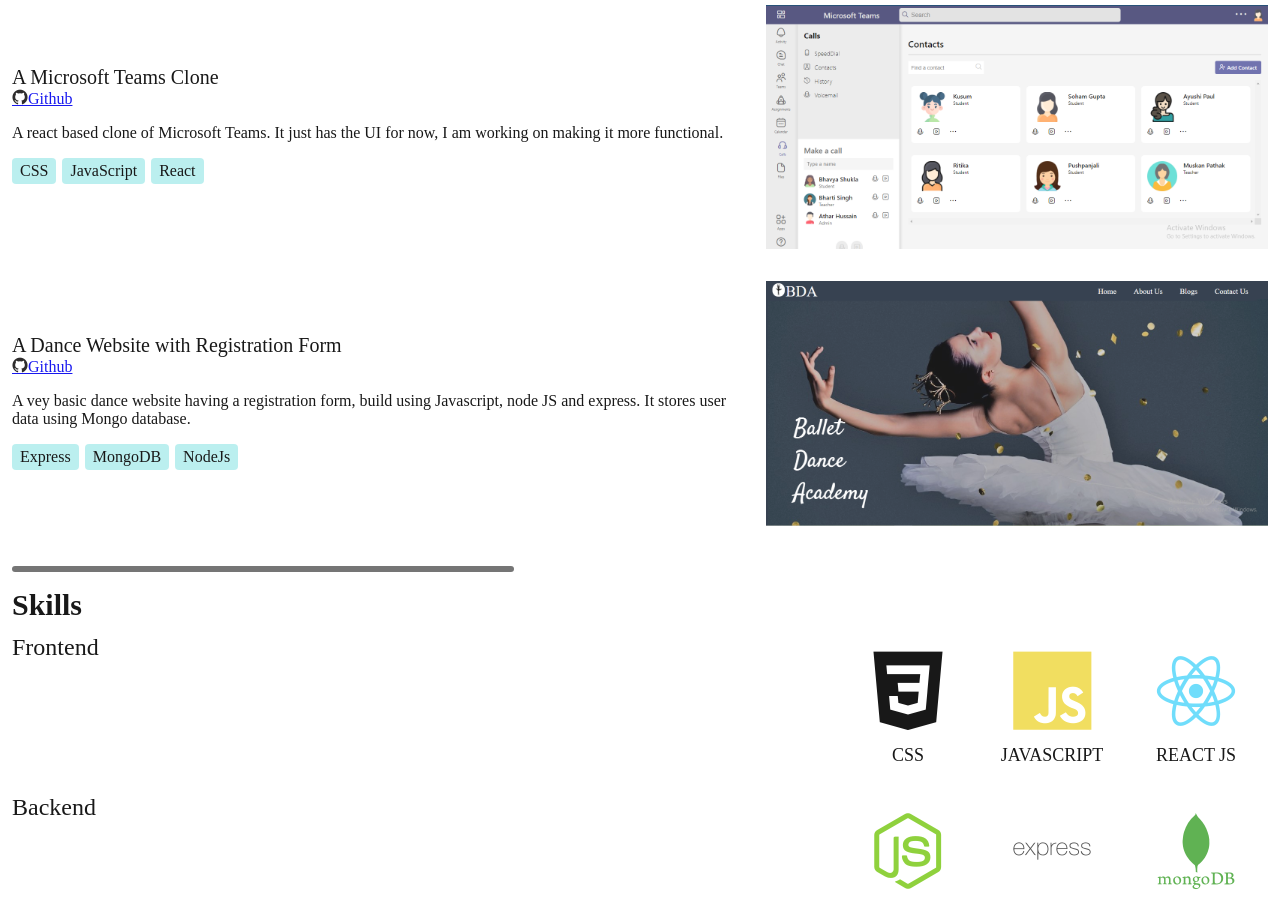
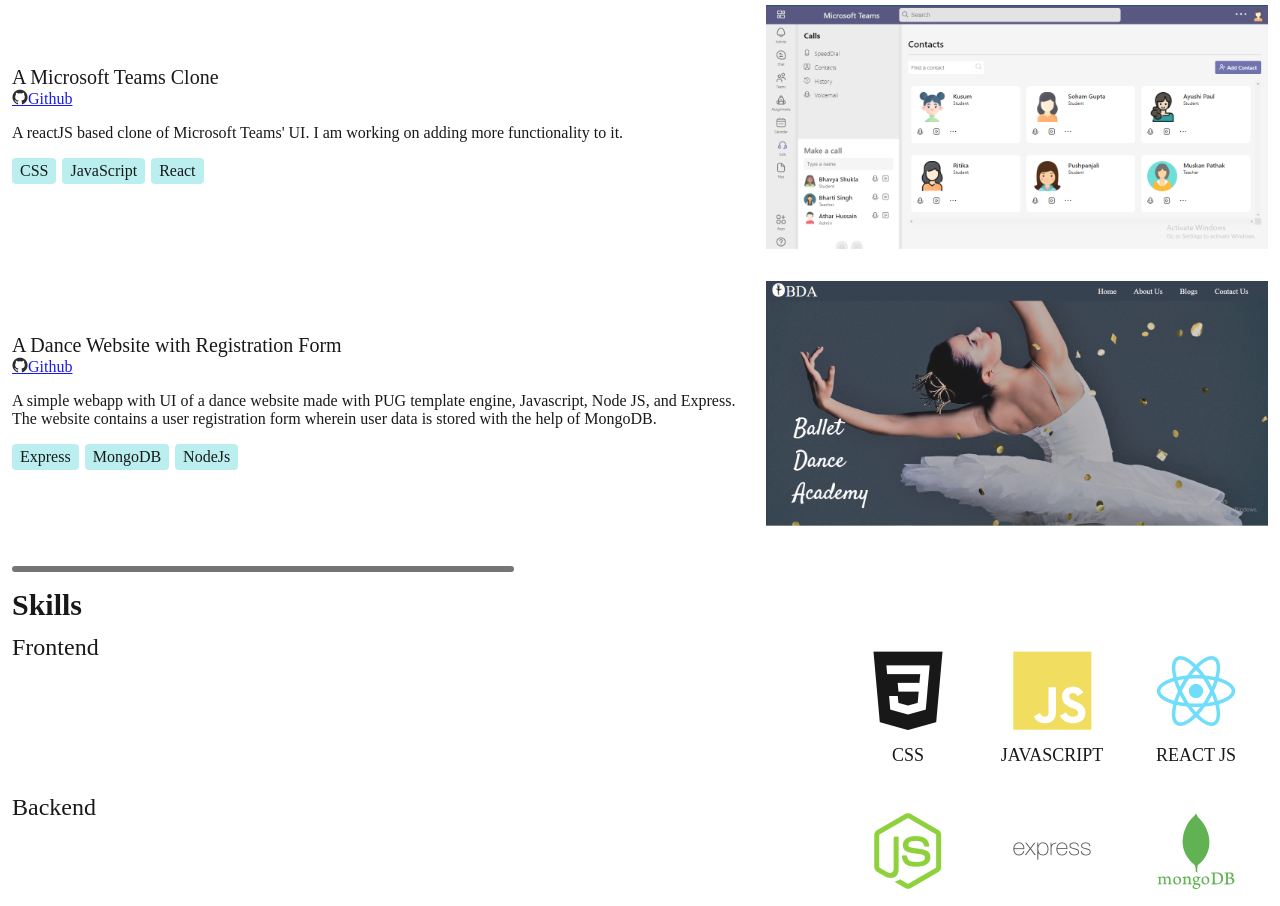
Before and after one commit to anushkadubey/My-Portfolio-Website, a React (Create React App) app: page / in a window 1280 px wide. Shown: the part 1700-2606 px from the top of the page. Built offline with nearby package versions, Linux system fonts and the light colour scheme; a web font is replaced by a local one.

Commit message:
Update projects.js

```diff
--- a/src/Components/Data/projects.js
+++ b/src/Components/Data/projects.js
@@ -2,7 +2,7 @@ export const ProjectData=[
     {
         id:1,
         title:"A Microsoft Teams Clone",
-        about:"A react based clone of Microsoft Teams. It just has the UI for now, I am working on making it more functional.",
+        about:"A reactJS based clone of Microsoft Teams' UI. I am working on adding more functionality to it.",
         tags:["CSS", "JavaScript", "React"],
         github:"https://github.com/anushkadubey/Microsoft-Teams-Clone",
         demo:"",
@@ -11,7 +11,7 @@ export const ProjectData=[
     {
         id:2,
         title:"A Dance Website with Registration Form",
-        about:"A vey basic dance website having a registration form, build using Javascript, node JS and express. It stores user data using Mongo database.",
+        about:"A simple webapp with UI of a dance website made with PUG template engine, Javascript, Node JS, and Express. The website contains a user registration form wherein user data is stored with the help of MongoDB.",
         tags:["Express", "MongoDB", "NodeJs"],
         github:"https://github.com/anushkadubey/Dance-Website",
         demo:"",
```
